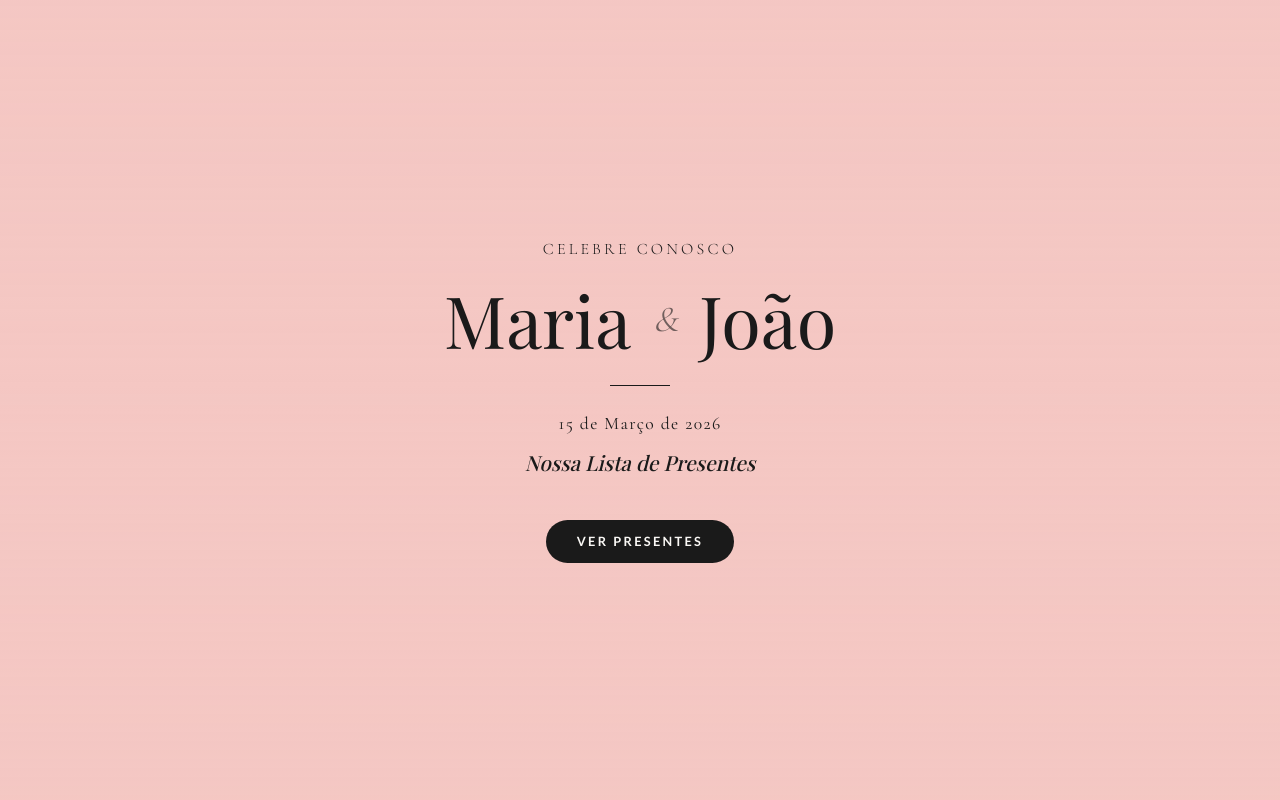
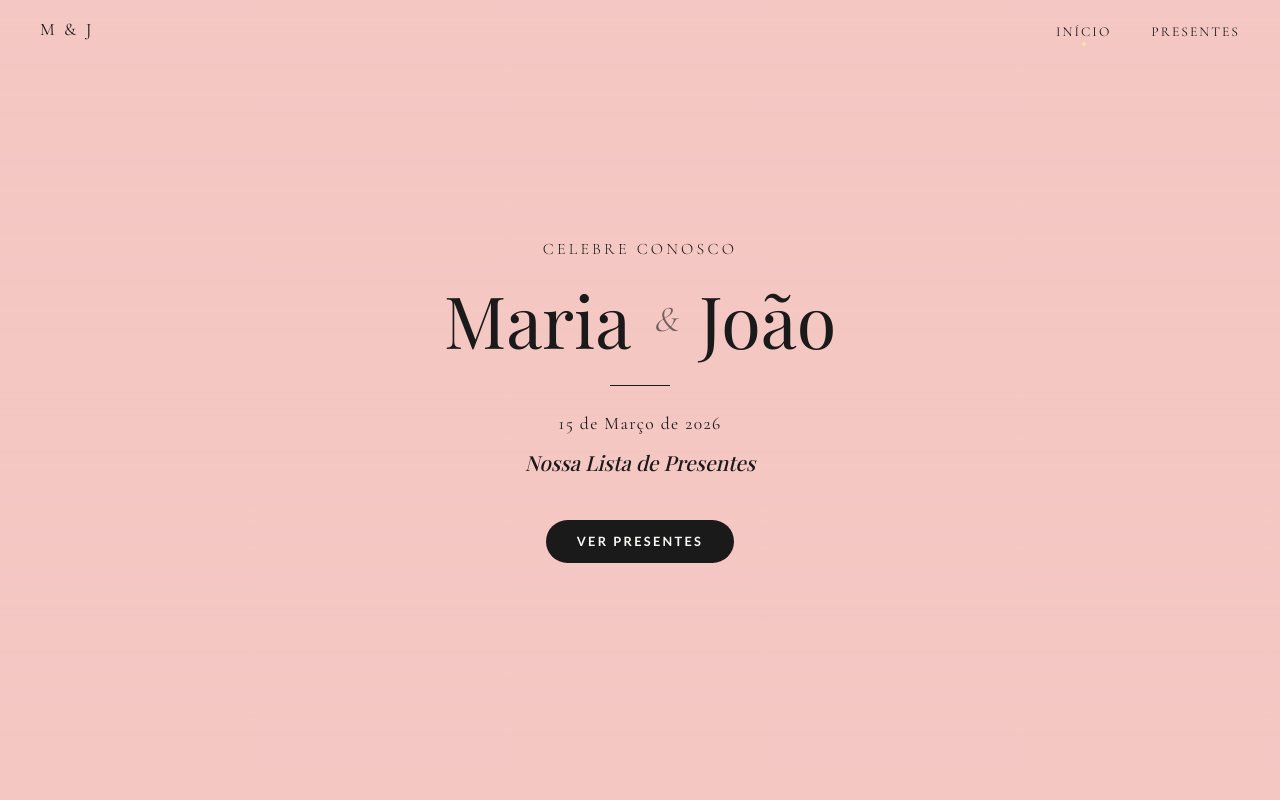
Before and after one commit to NatalNW7/b-n, a Next.js app: page / in a window 1280 px wide. Shown: the top 800 px of the page. Built offline with nearby package versions, Linux system fonts and the light colour scheme.

Commit message:
feat(nav): implement responsive navigation with glassmorphic effect and mobile overlay

```diff
--- a/src/app/globals.css
+++ b/src/app/globals.css
@@ -66,6 +66,167 @@ img {
 a {
   text-decoration: none;
   color: inherit;
+}
+
+
+/* ========================================
+   NAVIGATION
+   ======================================== */
+.nav {
+  position: fixed;
+  top: 0;
+  left: 0;
+  right: 0;
+  z-index: 100;
+  padding: var(--space-sm) var(--space-md);
+  transition: background var(--transition), box-shadow var(--transition);
+}
+
+.nav--scrolled {
+  background: rgba(250, 248, 245, 0.95);
+  backdrop-filter: blur(8px);
+  -webkit-backdrop-filter: blur(8px);
+  box-shadow: 0 1px 12px rgba(26, 26, 26, 0.06);
+}
+
+.nav__container {
+  max-width: 1200px;
+  margin: 0 auto;
+  display: flex;
+  align-items: center;
+  justify-content: space-between;
+}
+
+.nav__logo {
+  font-family: var(--font-accent);
+  font-size: 1.1rem;
+  font-weight: 400;
+  letter-spacing: 0.15em;
+  color: var(--black);
+  z-index: 101;
+}
+
+/* Desktop links — hidden on mobile */
+.nav__links {
+  display: none;
+  list-style: none;
+  gap: var(--space-lg);
+  align-items: center;
+}
+
+.nav__link {
+  font-family: var(--font-accent);
+  font-size: 0.85rem;
+  font-weight: 400;
+  text-transform: uppercase;
+  letter-spacing: 0.15em;
+  color: var(--black);
+  position: relative;
+  padding-bottom: 6px;
+  transition: opacity var(--transition);
+}
+
+.nav__link:hover {
+  opacity: 0.6;
+}
+
+/* Active dot indicator */
+.nav__link--active::after {
+  content: '';
+  position: absolute;
+  bottom: 0;
+  left: 50%;
+  transform: translateX(-50%);
+  width: 4px;
+  height: 4px;
+  border-radius: 50%;
+  background: var(--butter-yellow);
+}
+
+/* Hamburger button — visible on mobile */
+.nav__hamburger {
+  background: none;
+  border: none;
+  cursor: pointer;
+  display: flex;
+  flex-direction: column;
+  gap: 5px;
+  padding: 8px;
+  z-index: 101;
+}
+
+.nav__hamburger span {
+  display: block;
+  width: 22px;
+  height: 1.5px;
+  background: var(--black);
+  transition: transform var(--transition), opacity var(--transition), background var(--transition);
+}
+
+/* Hamburger → X animation */
+.nav__hamburger--open span {
+  background: var(--off-white);
+}
+
+.nav__hamburger--open span:nth-child(1) {
+  transform: translateY(6.5px) rotate(45deg);
+}
+
+.nav__hamburger--open span:nth-child(2) {
+  opacity: 0;
+}
+
+.nav__hamburger--open span:nth-child(3) {
+  transform: translateY(-6.5px) rotate(-45deg);
+}
+
+/* Fullscreen mobile overlay */
+.nav__overlay {
+  position: fixed;
+  inset: 0;
+  background: var(--black);
+  z-index: 99;
+  display: flex;
+  align-items: center;
+  justify-content: center;
+  opacity: 0;
+  pointer-events: none;
+  transition: opacity 0.4s ease;
+}
+
+.nav__overlay--open {
+  opacity: 1;
+  pointer-events: auto;
+}
+
+.nav__overlay-links {
+  list-style: none;
+  text-align: center;
+  display: flex;
+  flex-direction: column;
+  gap: var(--space-lg);
+}
+
+.nav__overlay-links li {
+  opacity: 0;
+}
+
+.nav__overlay--open .nav__overlay-links li {
+  animation: fadeUp 0.5s ease forwards;
+}
+
+.nav__overlay-links a {
+  font-family: var(--font-accent);
+  font-size: 1.5rem;
+  font-weight: 300;
+  text-transform: uppercase;
+  letter-spacing: 0.2em;
+  color: var(--off-white);
+  transition: opacity var(--transition);
+}
+
+.nav__overlay-links a:hover {
+  opacity: 0.6;
 }
 
 
@@ -459,6 +620,9 @@ a {
    RESPONSIVE — Desktop (≥ 900px)
    ======================================== */
 @media (min-width: 900px) {
+  .nav__links { display: flex; }
+  .nav__hamburger { display: none; }
+
   .gifts-grid {
     grid-template-columns: repeat(3, 1fr);
     gap: var(--space-lg);
@@ -489,6 +653,10 @@ a {
    RESPONSIVE — Large Desktop (≥ 1200px)
    ======================================== */
 @media (min-width: 1200px) {
+  .nav {
+    padding: var(--space-sm) var(--space-lg);
+  }
+
   .gifts-grid {
     grid-template-columns: repeat(4, 1fr);
   }
--- a/src/app/layout.tsx
+++ b/src/app/layout.tsx
@@ -5,6 +5,7 @@ import {
   Lato,
 } from "next/font/google";
 import "./globals.css";
+import Navigation from "@/components/Navigation";
 
 const playfair = Playfair_Display({
   subsets: ["latin"],
@@ -45,7 +46,10 @@ export default function RootLayout({
       lang="pt-BR"
       className={`${playfair.variable} ${cormorant.variable} ${lato.variable}`}
     >
-      <body>{children}</body>
+      <body>
+        <Navigation />
+        {children}
+      </body>
     </html>
   );
 }
--- /dev/null
+++ b/src/components/Navigation.tsx
@@ -0,0 +1,133 @@
+"use client";
+
+import { useState, useEffect, useCallback } from "react";
+
+const NAV_LINKS = [
+  { label: "Início", href: "#hero" },
+  { label: "Presentes", href: "#gifts" },
+] as const;
+
+export default function Navigation() {
+  const [scrolled, setScrolled] = useState(false);
+  const [activeSection, setActiveSection] = useState("hero");
+  const [menuOpen, setMenuOpen] = useState(false);
+
+  // Scroll listener — glassmorphic bg after 100px
+  useEffect(() => {
+    function handleScroll() {
+      setScrolled(window.scrollY > 100);
+    }
+    handleScroll();
+    window.addEventListener("scroll", handleScroll, { passive: true });
+    return () => window.removeEventListener("scroll", handleScroll);
+  }, []);
+
+  // IntersectionObserver — track active section
+  useEffect(() => {
+    const sections = document.querySelectorAll<HTMLElement>("section[id], header[id], main[id]");
+    if (!sections.length) return;
+
+    const observer = new IntersectionObserver(
+      (entries) => {
+        entries.forEach((entry) => {
+          if (entry.isIntersecting) {
+            setActiveSection(entry.target.id);
+          }
+        });
+      },
+      { threshold: 0.3, rootMargin: "-80px 0px 0px 0px" }
+    );
+
+    sections.forEach((section) => observer.observe(section));
+    return () => observer.disconnect();
+  }, []);
+
+  // Lock body scroll when mobile menu is open
+  useEffect(() => {
+    if (menuOpen) {
+      document.body.style.overflow = "hidden";
+    } else {
+      document.body.style.overflow = "";
+    }
+    return () => {
+      document.body.style.overflow = "";
+    };
+  }, [menuOpen]);
+
+  const closeMenu = useCallback(() => setMenuOpen(false), []);
+
+  const handleLinkClick = useCallback(
+    (e: React.MouseEvent<HTMLAnchorElement>, href: string) => {
+      e.preventDefault();
+      closeMenu();
+      const target = document.querySelector(href);
+      if (target) {
+        target.scrollIntoView({ behavior: "smooth" });
+      }
+    },
+    [closeMenu]
+  );
+
+  return (
+    <nav className={`nav${scrolled ? " nav--scrolled" : ""}`}>
+      <div className="nav__container">
+        {/* Monogram */}
+        <a
+          href="#hero"
+          className="nav__logo"
+          onClick={(e) => handleLinkClick(e, "#hero")}
+        >
+          M &amp; J
+        </a>
+
+        {/* Desktop links */}
+        <ul className="nav__links">
+          {NAV_LINKS.map((link) => (
+            <li key={link.href}>
+              <a
+                href={link.href}
+                className={`nav__link${
+                  activeSection === link.href.slice(1) ? " nav__link--active" : ""
+                }`}
+                onClick={(e) => handleLinkClick(e, link.href)}
+              >
+                {link.label}
+              </a>
+            </li>
+          ))}
+        </ul>
+
+        {/* Hamburger button (mobile) */}
+        <button
+          className={`nav__hamburger${menuOpen ? " nav__hamburger--open" : ""}`}
+          onClick={() => setMenuOpen((prev) => !prev)}
+          aria-label={menuOpen ? "Fechar menu" : "Abrir menu"}
+          aria-expanded={menuOpen}
+        >
+          <span />
+          <span />
+          <span />
+        </button>
+      </div>
+
+      {/* Fullscreen mobile overlay */}
+      <div className={`nav__overlay${menuOpen ? " nav__overlay--open" : ""}`}>
+        <ul className="nav__overlay-links">
+          {NAV_LINKS.map((link, i) => (
+            <li
+              key={link.href}
+              style={menuOpen ? { animationDelay: `${0.1 + i * 0.08}s` } : undefined}
+            >
+              <a
+                href={link.href}
+                onClick={(e) => handleLinkClick(e, link.href)}
+              >
+                {link.label}
+              </a>
+            </li>
+          ))}
+        </ul>
+      </div>
+    </nav>
+  );
+}
```
